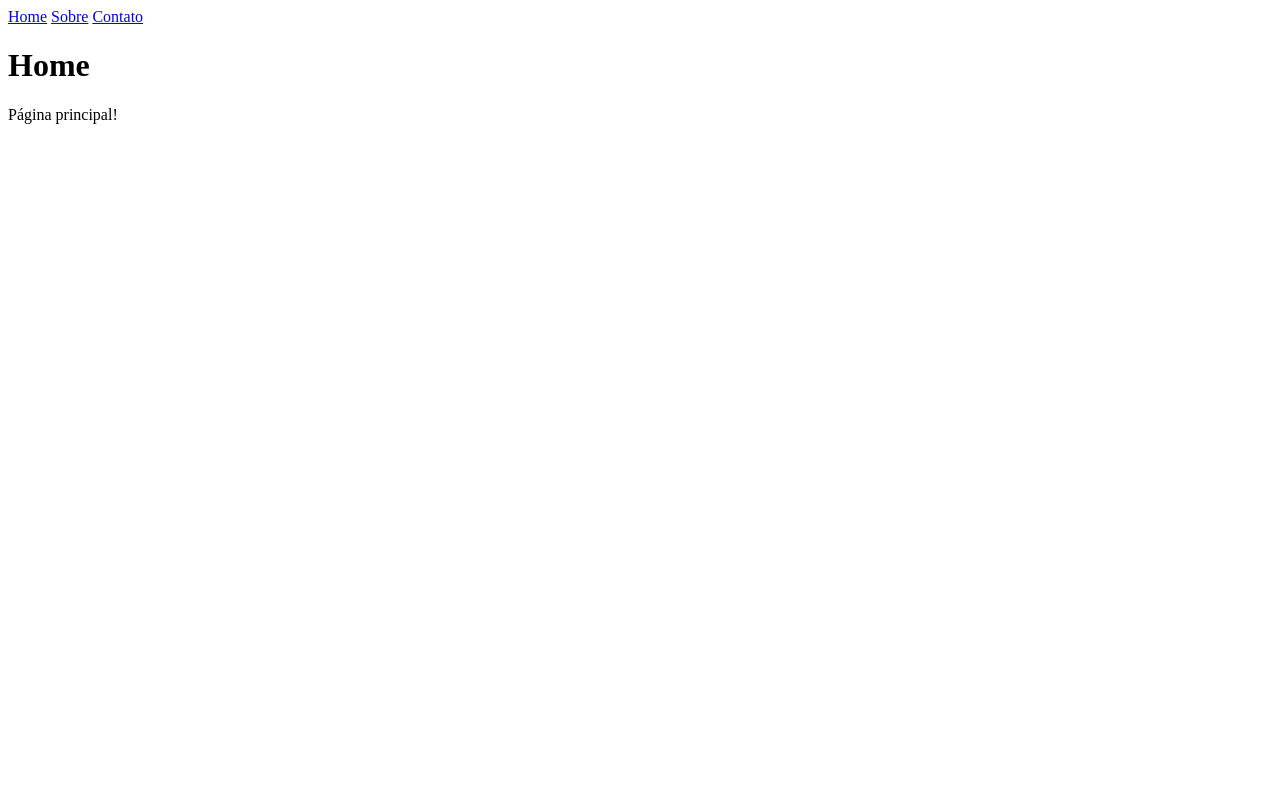
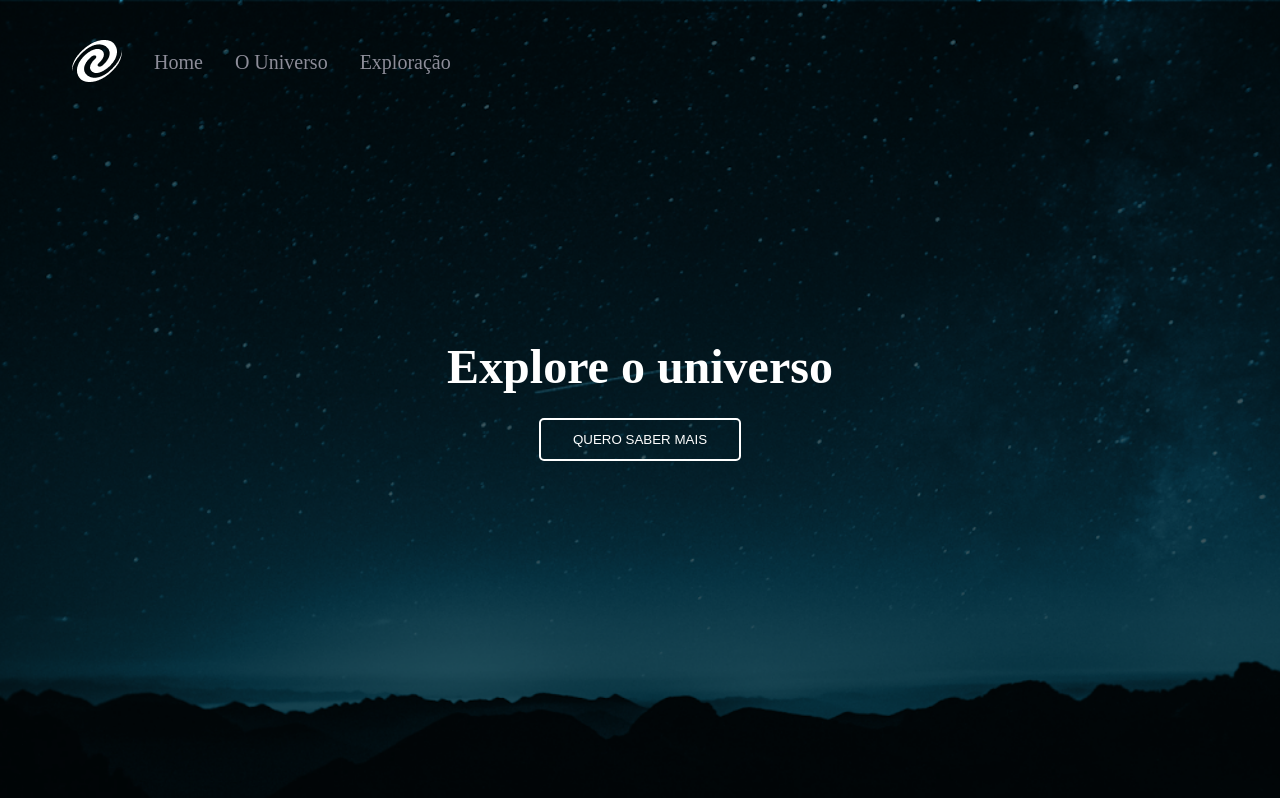
Before and after one commit to daviteixeira-btm/spa-universe, a website with bundled scripts: page index.html in a window 1280 px wide. Built offline with nearby package versions, Linux system fonts and the light colour scheme.

Commit message:
[Davi] SPA Universe

```diff
--- /dev/null
+++ b/css/style.css
@@ -0,0 +1,112 @@
+* {
+    margin: 0;
+    padding: 0;
+    box-sizing: border-box;
+}
+
+:root {
+    font-size: 62.5%;
+    --color-text: #FFF;
+    --color-text-gray-300: #8D8D99;
+}
+
+body {
+    height: 100vh;
+    background-color: #020202;
+}
+
+body nav {
+    gap: 3.2rem;
+    display: flex;
+    position: fixed;
+    align-items: center;
+    padding: 4rem 7.2rem;
+}
+
+body nav ul {
+    gap: 3.2rem;
+    display: flex;
+}
+
+body nav ul li {
+    list-style: none;
+}
+
+body nav ul li a {
+    font-size: 2rem;
+    text-decoration: none;
+    color: var(--color-text-gray-300);
+}
+
+body #home {
+    height: 100vh;
+    display: flex;
+    align-items: center;
+    background-size: cover;
+    flex-direction: column;
+    justify-content: center;
+    background-position: center;
+    background-repeat: no-repeat;
+    background-image: url("../assets/mountains-universe-1.png");
+}
+
+body #universe {
+    height: 100vh;
+    display: flex;
+    align-items: start;
+    background-size: cover;
+    flex-direction: column;
+    justify-content: center;
+    background-position: center;
+    background-repeat: no-repeat;
+    background-image: url("../assets/mountains-universe-2.png");
+}
+
+body #exploration {
+    height: 100vh;
+    display: flex;
+    align-items: start;
+    background-size: cover;
+    flex-direction: column;
+    justify-content: center;
+    background-position: center;
+    background-repeat: no-repeat;
+    background-image: url("../assets/mountains-universe-3.png");
+}
+
+body #home h1,
+body #universe article h1,
+body #exploration article h1 {
+    font-size: 4.8rem;
+    font-weight: bold;
+    margin-bottom: 2.4rem;
+    color: var(--color-text);
+}
+
+body #home button {
+    margin: 0 auto;
+    border-radius: .5rem;
+    padding: 1.2rem 3.2rem;
+    color: var(--color-text);
+    background-color: transparent;
+    transition: all 200ms ease-out;
+    border: 2px solid var(--color-text);
+}
+
+body #home button:hover {
+    cursor: pointer;
+    color: #02799D;
+    background-color: var(--color-text);
+}
+
+body #universe article,
+body #exploration article  {
+    width: 64.8rem;
+    margin-left: 10.2rem;
+}
+
+body #universe article p,
+body #exploration article p {
+    font-size: 1.8rem;
+    color: var(--color-text);
+}
--- a/index.html
+++ b/index.html
@@ -3,13 +3,23 @@
 <head>
     <meta charset="UTF-8">
     <meta name="viewport" content="width=device-width, initial-scale=1.0">
-    <title>SPA</title>
+    <link rel="stylesheet" href="./css/style.css">
+    <title>SPA Universe</title>
 </head>
 <body>
     <nav>
-        <a href="/" onclick="route()">Home</a>
-        <a href="/about" onclick="route()">Sobre</a>
-        <a href="/contact" onclick="route()">Contato</a>
+        <a href="/"><img src="./assets/vector.png" alt="Logo do site"></a>
+        <ul>
+            <li>
+                <a href="/" onclick="route()">Home</a>
+            </li>
+            <li>
+                <a href="/universe" onclick="route()">O Universo</a>
+            </li>
+            <li>
+                <a href="/exploration" onclick="route()">Exploração</a>
+            </li>
+        </ul>
         <a href="/404" onclick="route()"></a>
     </nav>
 
--- a/js/index.js
+++ b/js/index.js
@@ -3,8 +3,8 @@ import { Router } from "./router.js";
 const router = new Router();
 
 router.add("/", "/pages/home.html");
-router.add("/about", "/pages/about.html");
-router.add("/contact", "/pages/contact.html");
+router.add("/universe", "/pages/universe.html");
+router.add("/exploration", "/pages/exploration.html");
 router.add(404, "/pages/404.html");
 
 router.handle();
--- a/pages/home.html
+++ b/pages/home.html
@@ -1,3 +1,4 @@
-<h1>Home</h1>
-
-<p>Página principal!</p>
+<section id="home">
+    <h1>Explore o universo</h1>
+    <button>QUERO SABER MAIS</button>
+</section>
```
Also changed, not shown: pages/about.html (deleted, +0 -3 lines), pages/contact.html (deleted, +0 -19 lines), pages/exploration.html (added, +6 -0 lines), pages/universe.html (added, +6 -0 lines), assets/mountains-universe-1.png (added), assets/mountains-universe-2.png (added), assets/mountains-universe-3.png (added), assets/vector.png (added).
